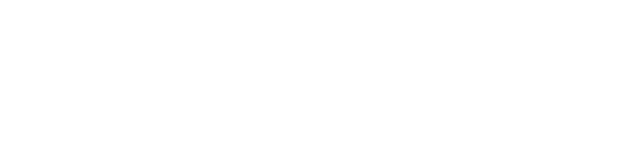
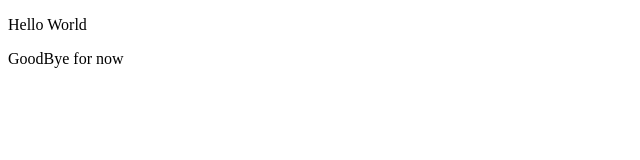
Before and after one commit to Gihan1937/fall-2020-first-project, a plain HTML site: page index.html in a window 1280 px wide. Shown: the whole page, without its empty margins (0-640 px from the left). Drawn offline with Linux system fonts and the light colour scheme.

Commit message:
update index.html, changed title, updated content

```diff
--- a/index.html
+++ b/index.html
@@ -3,9 +3,10 @@
 <head>
     <meta charset="UTF-8">
     <meta name="viewport" content="width=device-width, initial-scale=1.0">
-    <title> My First Git Project</title>
+    <title> New My First Git Project</title>
 </head>
 <body>
-
+    <p> Hello World</p>
+    <p> GoodBye for now </p>
 </body>
 </html>
```
